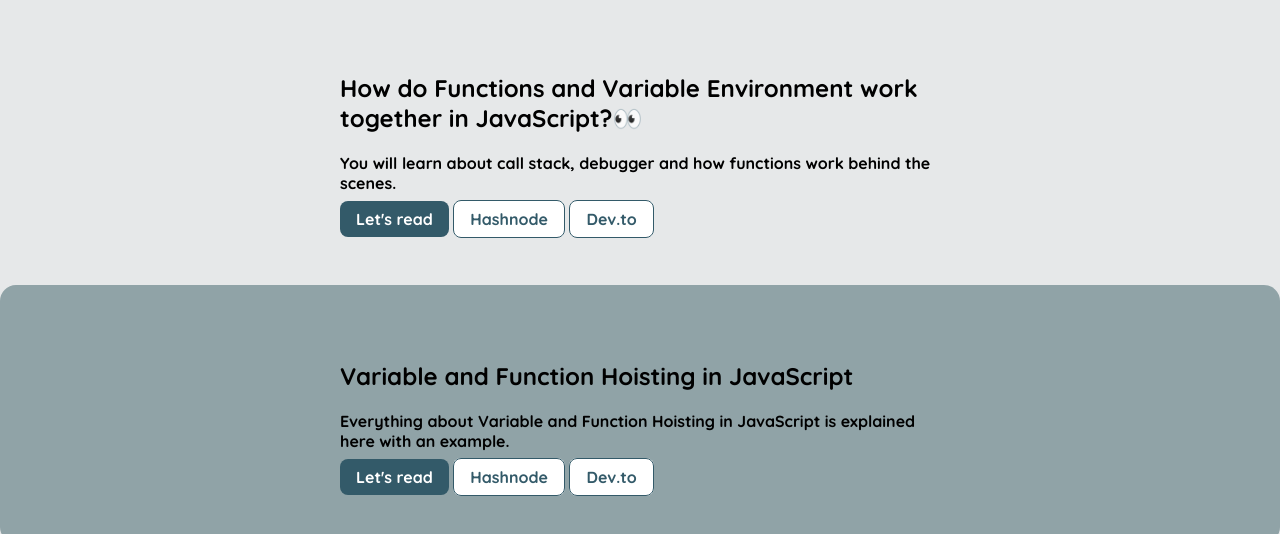
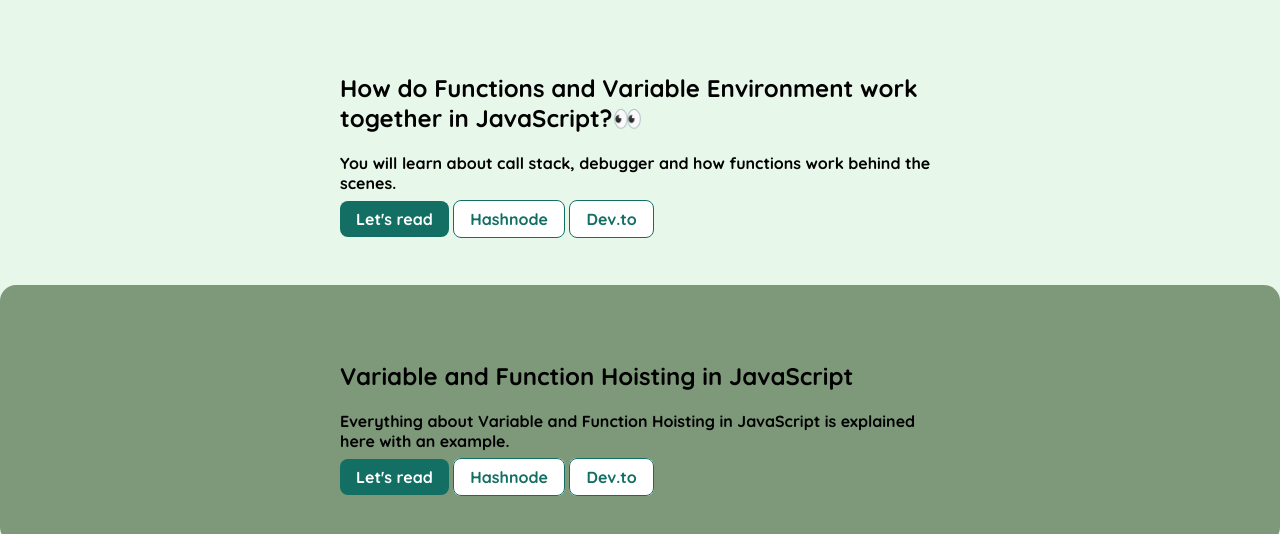
Before and after one commit to ArjunJunna/Portfolio-website, a plain HTML site: page blogs.html in a window 1280 px wide. Shown: the part 76-610 px from the top of the page. Drawn offline with Linux system fonts and the light colour scheme.

Commit message:
style : changed colors

```diff
--- a/style.css
+++ b/style.css
@@ -3,11 +3,11 @@
 @import url('https://fonts.googleapis.com/css2?family=Caveat&display=swap');
 
 :root {
-  --primary-color: #335a69;
+  --primary-color: #136f63;
   --dark-gray: #6b7280;
-  --off-white: #90a3a7;
+  --off-white: #31572c94;
   --hovered-color: #000000;
-  --background-color: rgb(230, 232, 233);
+  --background-color: #e7f7e9;
 }
 body {
   /* font-family: 'Roboto Mono', sans-serif;*/
```
Also changed, not shown: index.html (+2 -2 lines).
